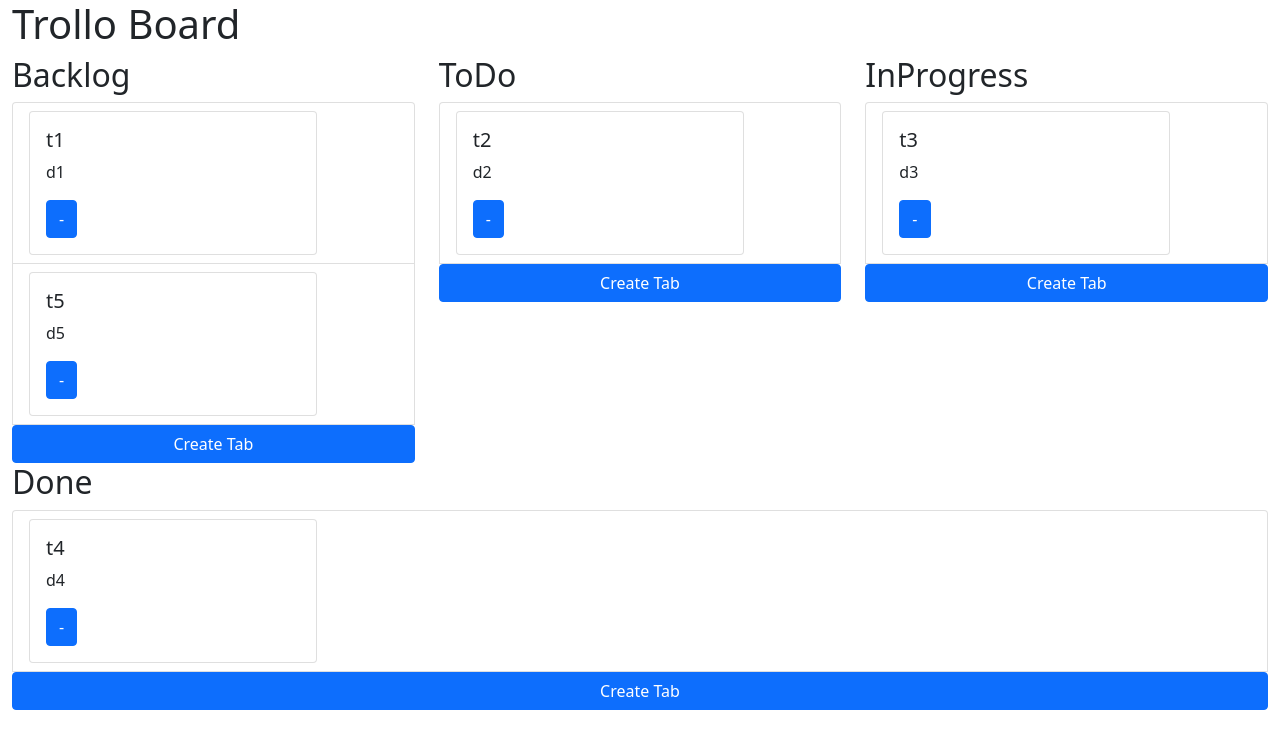
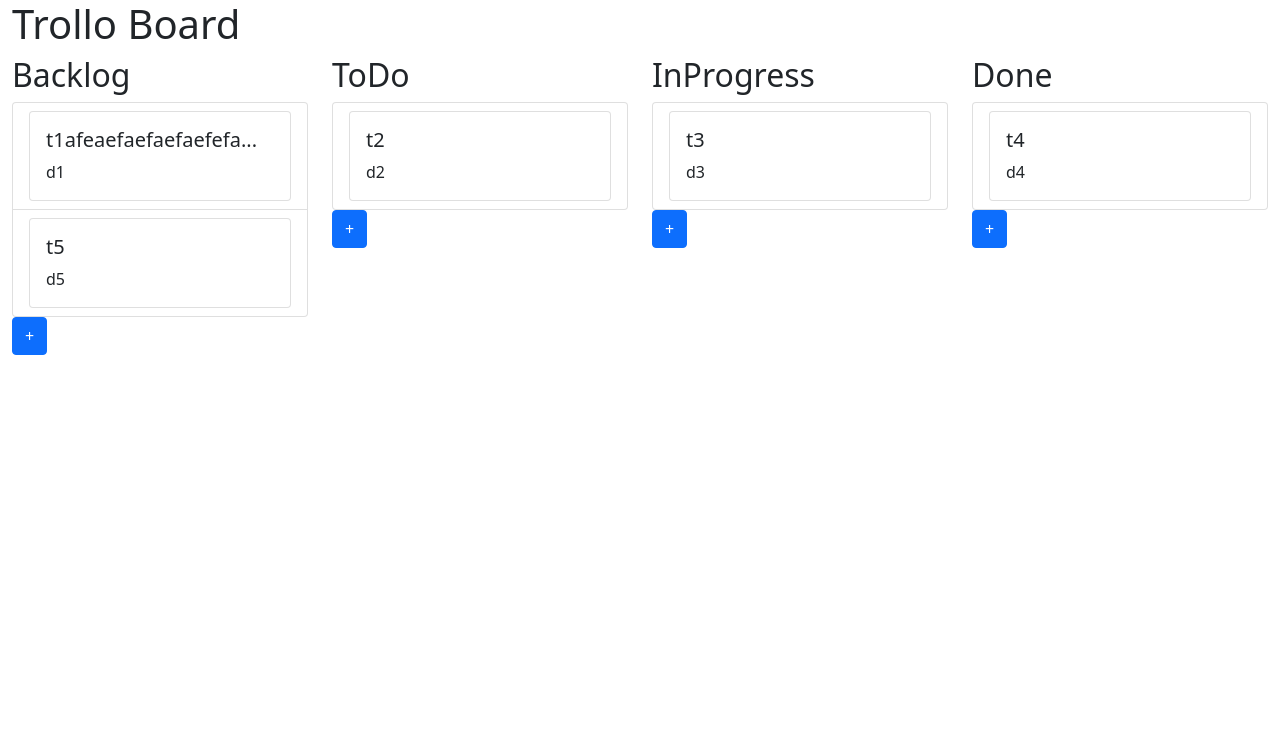
Before and after one commit to Jernsten/T, a React (Create React App) app: page / in a window 1280 px wide. Shown: the top 748 px of the page. Built offline with nearby package versions, Linux system fonts and the light colour scheme.

Commit message:
tabs changeable

```diff
--- a/src/modules/Board.js
+++ b/src/modules/Board.js
@@ -7,7 +7,7 @@ import TrolloList from "./TrolloList";
 import { TROLLO_TITLE, BACKLOG, TODO, INPROGRESS, DONE } from "./strings";
 
 const exampleTabs = [
-  { status: BACKLOG, title: "t1", desc: "d1" },
+  { status: BACKLOG, title: "t1afeaefaefaefaefefaefasefasefaefef", desc: "d1" },
   { status: TODO, title: "t2", desc: "d2" },
   { status: INPROGRESS, title: "t3", desc: "d3" },
   { status: DONE, title: "t4", desc: "d4" },
--- a/src/modules/CreateTab.js
+++ b/src/modules/CreateTab.js
@@ -51,7 +51,7 @@ const CreateTab = ({setTabs, status}) => {
   const [activated, setActivated] = useState(false);
 
   if (!activated)
-    return <Button onClick={() => setActivated(!activated)}>Create Tab</Button>;
+    return <Button onClick={() => setActivated(!activated)}>+</Button>;
   else
     return (
       <TabForm
--- a/src/modules/DeleteTab.js
+++ b/src/modules/DeleteTab.js
@@ -8,7 +8,7 @@ const DeleteTab = ({ tab, setTabs }) => {
       prev.filter((t) => JSON.stringify(t) !== JSON.stringify(tab))
     );
 
-  return <Button onClick={handleClick}>-</Button>;
+  return <Button variant="danger" onClick={handleClick} >-</Button>;
 };
 
 export default DeleteTab;
--- a/src/modules/TrolloList.js
+++ b/src/modules/TrolloList.js
@@ -1,33 +1,21 @@
 import React from "react";
+
 import Col from "react-bootstrap/Col";
-import Card from "react-bootstrap/Card";
 import ListGroup from "react-bootstrap/ListGroup";
 
+import TrolloTab from "./TrolloTab";
 import CreateTab from "./CreateTab";
-import DeleteTab from "./DeleteTab";
-
-const renderTabs = (tabs, setTabs) => {
-  return tabs.map((tab) => (
-    <ListGroup.Item key={tab.title}>
-      <Card style={{ width: "18rem" }}>
-        <Card.Body>
-          <Card.Title>{tab.title}</Card.Title>
-          <Card.Text>{tab.desc}</Card.Text>
-          <DeleteTab tab={tab} setTabs={setTabs} />
-        </Card.Body>
-      </Card>
-    </ListGroup.Item>
-  ));
-};
 
 const TrolloList = ({ title, tabs, setTabs }) => {
   return (
     <Col key={title}>
       <h2>{title}</h2>
       <ListGroup>
-        {renderTabs(tabs, setTabs)}
-        <CreateTab tabs={tabs} setTabs={setTabs} status={title} />
+        {tabs.map((tab) => (
+          <TrolloTab tab={tab} setTabs={setTabs} key={tab.title} />
+        ))}
       </ListGroup>
+      <CreateTab tabs={tabs} setTabs={setTabs} status={title} />
     </Col>
   );
 };
--- /dev/null
+++ b/src/modules/TrolloTab.js
@@ -0,0 +1,97 @@
+import React, { useState } from "react";
+
+import ListGroup from "react-bootstrap/ListGroup";
+import Card from "react-bootstrap/Card";
+import Form from "react-bootstrap/Form";
+import Button from "react-bootstrap/Button";
+
+import DeleteTab from "./DeleteTab";
+
+import { BACKLOG, TODO, INPROGRESS, DONE } from "./strings";
+
+const TrolloTab = ({ tab, setTabs }) => {
+  const [isChangeable, setIsChangeable] = useState(false);
+  const [newStatus, setNewStatus] = useState(tab.status);
+  const [newTitle, setNewTitle] = useState(tab.title);
+  const [newDesc, setNewDesc] = useState(tab.desc);
+
+  const handleStatusChange = (change) => setNewStatus(change);
+  const handleTitleChange = (change) => setNewTitle(change);
+  const handleDescChange = (change) => setNewDesc(change);
+
+  const handleSave = (e) => {
+    e.preventDefault();
+    setTabs((prev) =>
+      prev.map((t) => {
+        if (JSON.stringify(t) === JSON.stringify(tab)) {
+          t.status = newStatus;
+          t.title = newTitle;
+          t.desc = newDesc;
+        }
+        return t;
+      })
+    );
+    setIsChangeable(false);
+  };
+
+  function truncateTitle20(string) {
+    if (string.length > 20) {
+      return string.substring(0, 20) + "...";
+    } else {
+      return string;
+    }
+  }
+
+  return (
+    <ListGroup.Item key={tab.title} onClick={() => setIsChangeable(true)}>
+      <Card>
+        <Card.Body>
+          <Form onSubmit={handleSave}>
+            <Card.Title>
+              {isChangeable ? (
+                <Form.Control
+                  type="text"
+                  value={newTitle}
+                  onChange={(e) => handleTitleChange(e.target.value)}
+                />
+              ) : (
+                truncateTitle20(tab.title)
+              )}
+            </Card.Title>
+            <Card.Text>
+              {isChangeable ? (
+                <Form.Control
+                  type="text"
+                  value={newDesc}
+                  onChange={(e) => handleDescChange(e.target.value)}
+                />
+              ) : (
+                tab.desc
+              )}
+            </Card.Text>
+            {isChangeable && (
+              <Form.Control
+                as="select"
+                value={tab.status}
+                onChange={(e) => handleStatusChange(e.target.value)}
+              >
+                <option>{BACKLOG}</option>
+                <option>{TODO}</option>
+                <option>{INPROGRESS}</option>
+                <option>{DONE}</option>
+              </Form.Control>
+            )}
+            {isChangeable && (
+              <Button variant="success" type="submit">
+                Save
+              </Button>
+            )}
+            {isChangeable && <DeleteTab tab={tab} setTabs={setTabs} />}
+          </Form>
+        </Card.Body>
+      </Card>
+    </ListGroup.Item>
+  );
+};
+
+export default TrolloTab;
```
